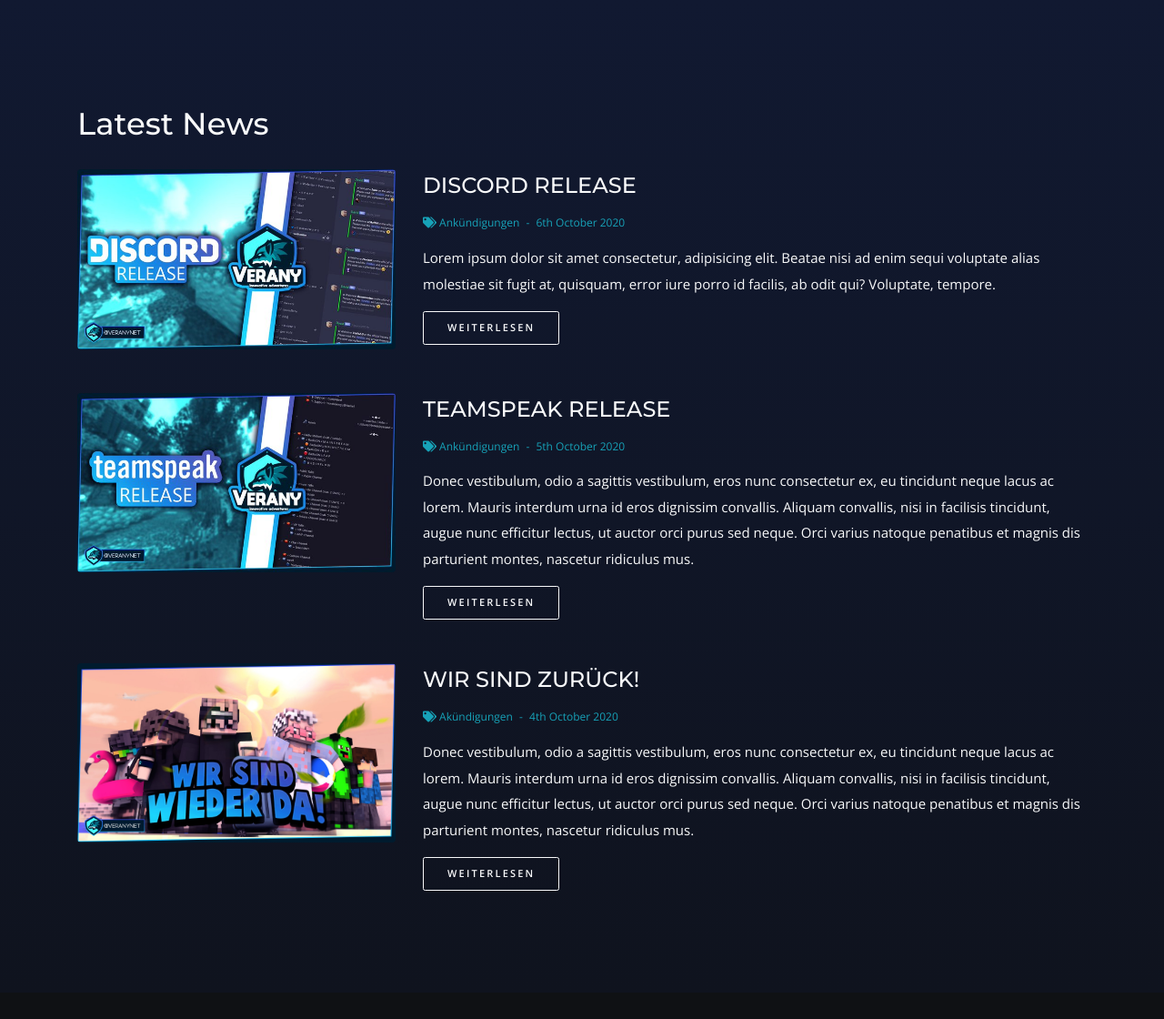
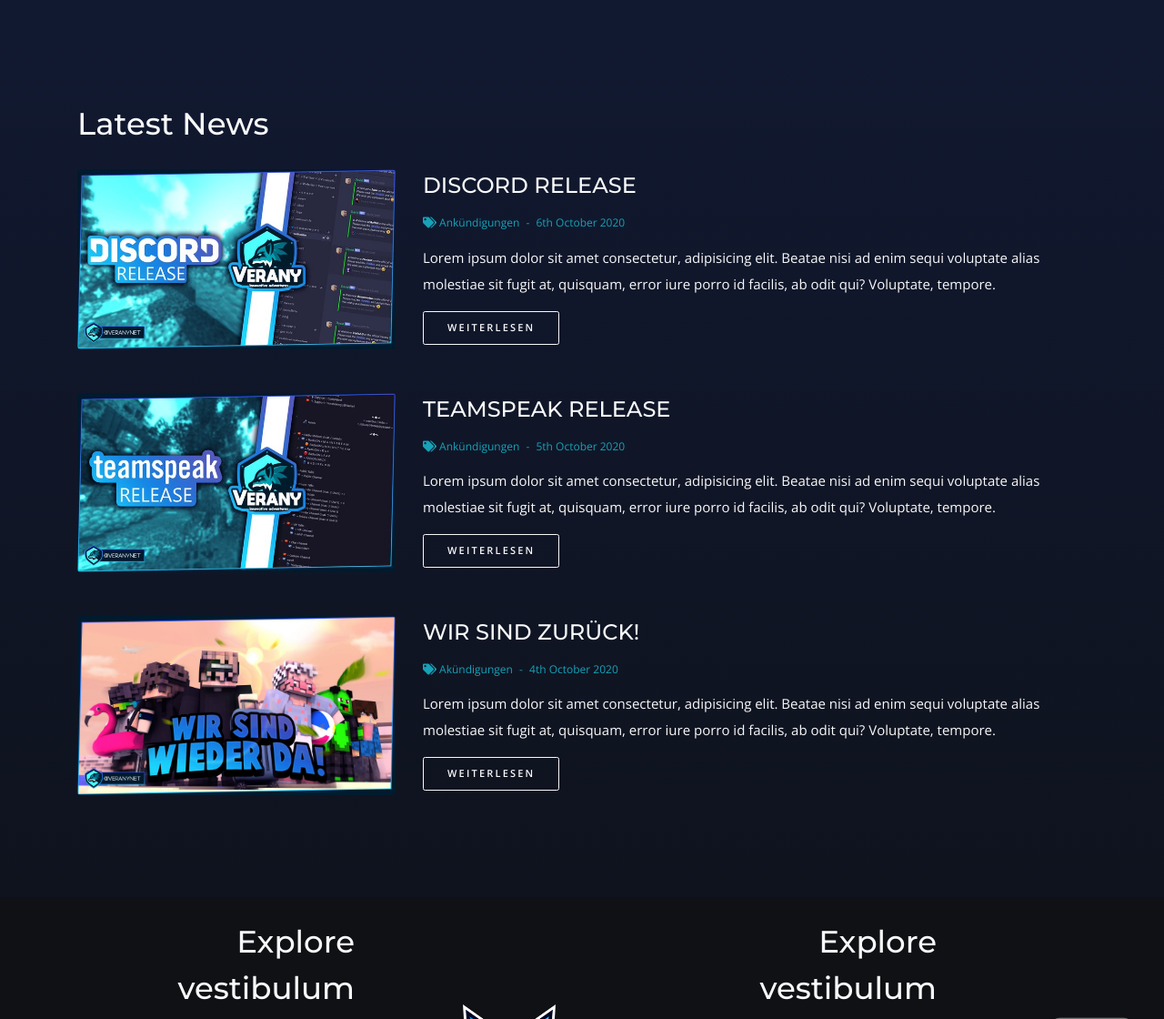
Before and after one commit to verany-network/website-frontend, a PHP site: page / in a window 1280 px wide; the page is wider, and only the part inside the window is pictured. Shown: the part 1485-2605 px from the top of that part at 91% size. Run offline with PHP 8.4, Linux system fonts and the light colour scheme.

Commit message:
Shortened text for demo content

```diff
--- a/index.php
+++ b/index.php
@@ -747,7 +747,7 @@
                   <div class="mb-3 small text-info">
                     <span><i class="fas fa-tags"></i> Ankündigungen</span> <span class="mx-1">-</span> <span>5th October 2020</span>
                   </div>
-                  <p>Donec vestibulum, odio a sagittis vestibulum, eros nunc consectetur ex, eu tincidunt neque lacus ac lorem. Mauris interdum urna id eros dignissim convallis. Aliquam convallis, nisi in facilisis tincidunt, augue nunc efficitur lectus, ut auctor orci purus sed neque. Orci varius natoque penatibus et magnis dis parturient montes, nascetur ridiculus mus.</p>
+                  <p>Lorem ipsum dolor sit amet consectetur, adipisicing elit. Beatae nisi ad enim sequi voluptate alias molestiae sit fugit at, quisquam, error iure porro id facilis, ab odit qui? Voluptate, tempore.</p>
                   <a href="news/news-article.php" class="btn btn-outline-light">Weiterlesen</a>
                 </div>
               </div>
@@ -769,7 +769,7 @@
                   <div class="mb-3 small text-info">
                     <span><i class="fas fa-tags"></i> Akündigungen</span> <span class="mx-1">-</span> <span>4th October 2020</span>
                   </div>
-                  <p>Donec vestibulum, odio a sagittis vestibulum, eros nunc consectetur ex, eu tincidunt neque lacus ac lorem. Mauris interdum urna id eros dignissim convallis. Aliquam convallis, nisi in facilisis tincidunt, augue nunc efficitur lectus, ut auctor orci purus sed neque. Orci varius natoque penatibus et magnis dis parturient montes, nascetur ridiculus mus.</p>
+                  <p>Lorem ipsum dolor sit amet consectetur, adipisicing elit. Beatae nisi ad enim sequi voluptate alias molestiae sit fugit at, quisquam, error iure porro id facilis, ab odit qui? Voluptate, tempore.</p>
                   <a href="news/news-article.php" class="btn btn-outline-light">Weiterlesen</a>
                 </div>
               </div>
```
